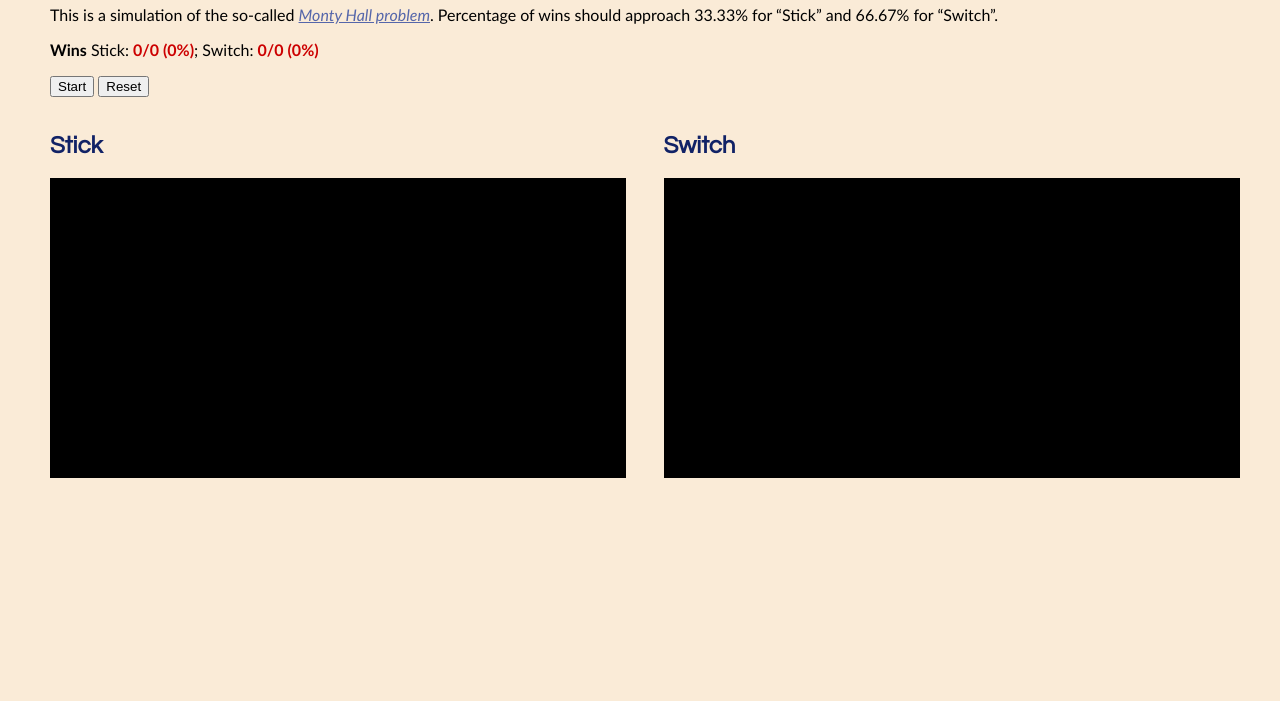
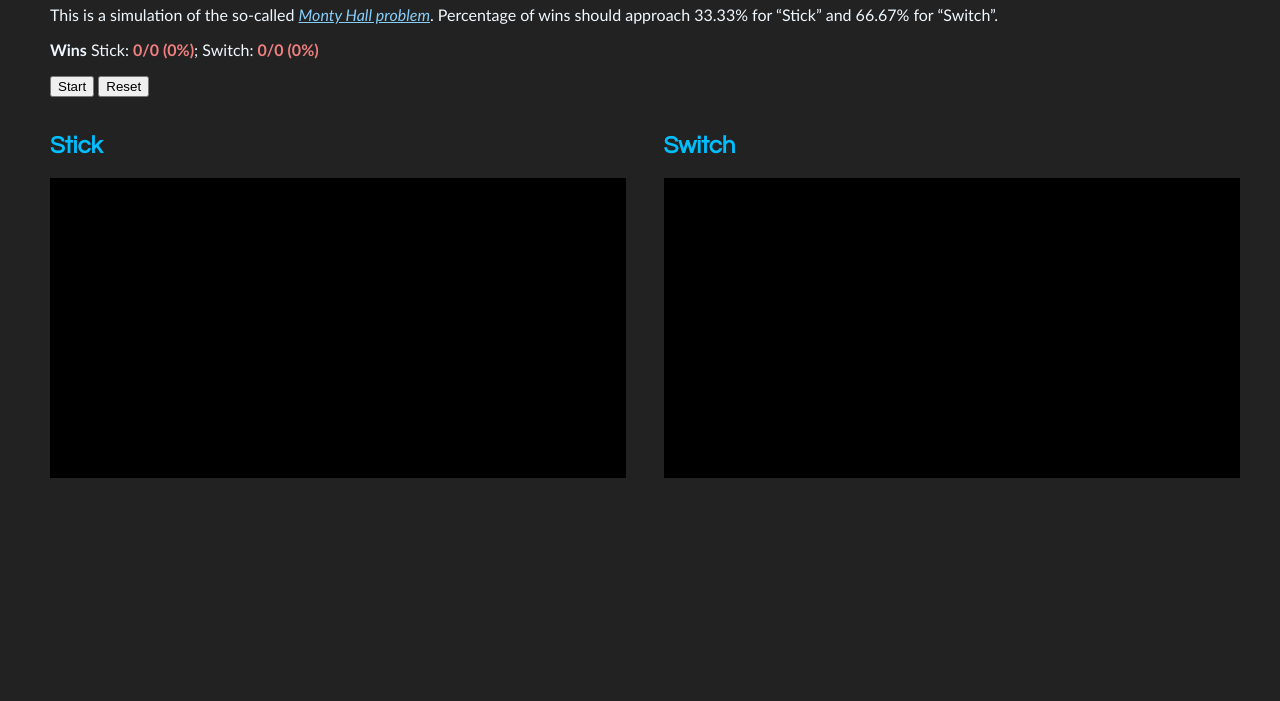
Before and after one commit to lionel-rowe/monty_hall, a plain HTML site: page index.html in a window 1280 px wide. Shown: the part 99-800 px from the top of the page. Drawn offline with nearby package versions, Linux system fonts and the light colour scheme.

Commit message:
Updated color scheme

```diff
--- a/style.css
+++ b/style.css
@@ -1,7 +1,8 @@
 body {
   font-family: "Calibri", sans-serif;
-  background: antiquewhite;
+  background: #222;
   position: relative;
+  color: aliceblue;
 }
 
 @media all and (min-width: 600px) {
@@ -12,11 +13,11 @@ body {
 
 h1, h2, h3, h4, h5, h6 {
   font-family: "Century Gothic", sans-serif;
-  color: #126;
+  color: deepskyblue;
 }
 
 a {
-  color: #56a;
+  color: lightskyblue;
   text-decoration: underline;
 }
 
@@ -30,13 +31,13 @@ a {
 
 .score {
   font-weight: bold;
-  color: #c00;
+  color: lightcoral;
 }
 
 .terminal {
   background: black;
   font-family: "Courier New", monospace;
-  color: #0f0;
+  color: #bdf;
   width: 100%;
   height: 300px;
   overflow-x: auto;
```
